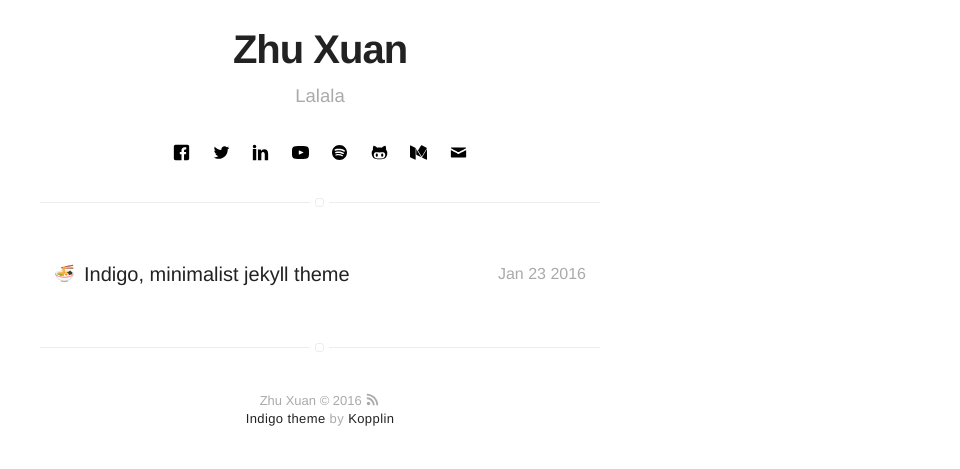
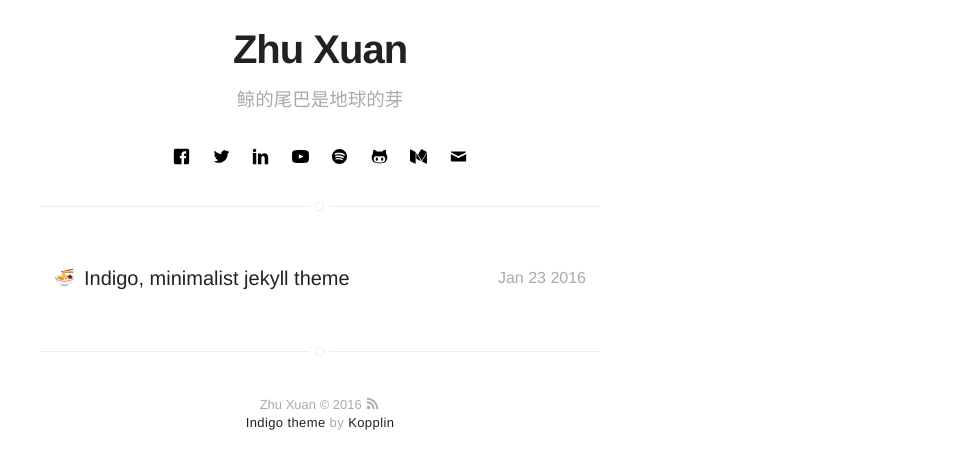
Before and after one commit to xuanfiona/Fiona, a Jekyll site: the page built from projects.html, in a window 1280 px wide. Shown: the part 252-721 px from the top of the page, without its empty margins (320-1280 px from the left). Built offline with Jekyll 4.4.1, drawn with Linux system fonts in a browser that asks for light colours; emoji names are drawn with the system emoji font.

Commit message:
Change bio

```diff
--- a/_config.yml
+++ b/_config.yml
@@ -1,6 +1,6 @@
 # main text of home
 name: Zhu Xuan
-bio: 'Lalala'
+bio: '鲸的尾巴是地球的芽'
 
 # if it's an external image, update below for true
 external-image: false
```
